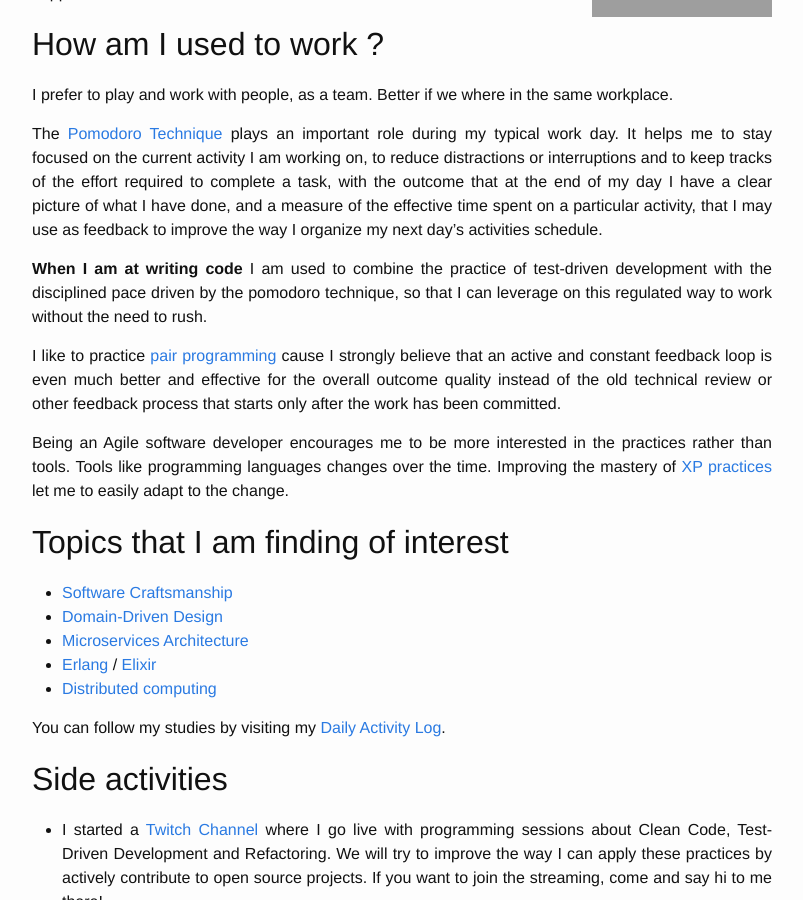
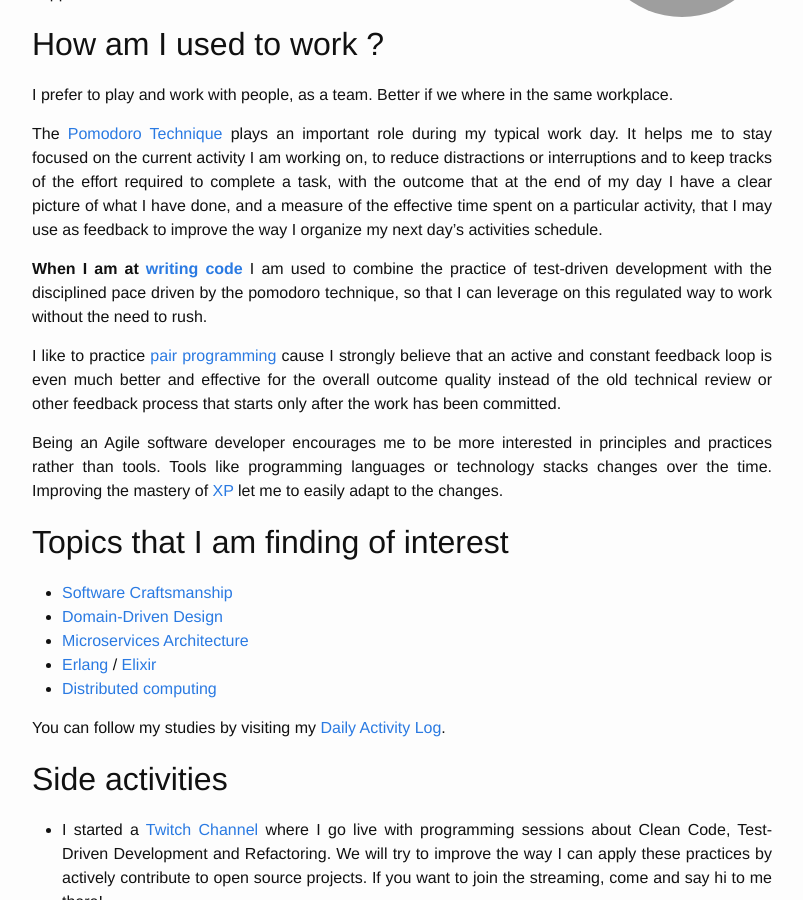
Before and after one commit to joebew42/joebew42.github.io, a Jekyll site: the page built from about.md, in a window 1280 px wide and 900 px high, scrolled down 357 px. Shown: the whole window, without its empty margins (238-1041 px from the left). Built offline with Jekyll 4.4.1, drawn with Linux system fonts in a browser that asks for light colours; grey boxes are pictures that could not be loaded.

Commit message:
fix something in th about

```diff
--- a/about.md
+++ b/about.md
@@ -4,7 +4,7 @@
 permalink: /about/
 ---
 
-<img alt="profile photo" src="https://avatars1.githubusercontent.com/u/1238549?v=4&s=180" style="float:right;margin:30px;margin-right:0" />
+<img alt="profile photo" src="https://avatars1.githubusercontent.com/u/1238549?v=4&s=180" style="float:right;margin:30px;margin-right:0;border-radius:50%" />
 
 _"There is nothing you can't do, but only things you won't to do"_
 
@@ -18,11 +18,11 @@
 
 The [Pomodoro Technique](https://en.wikipedia.org/wiki/Pomodoro_Technique) plays an important role during my typical work day. It helps me to stay focused on the current activity I am working on, to reduce distractions or interruptions and to keep tracks of the effort required to complete a task, with the outcome that at the end of my day I have a clear picture of what I have done, and a measure of the effective time spent on a particular activity, that I may use as feedback to improve the way I organize my next day's activities schedule.
 
-**When I am at writing code** I am used to combine the practice of test-driven development with the disciplined pace driven by the pomodoro technique, so that I can leverage on this regulated way to work without the need to rush.
+**When I am at [writing code](https://gist.github.com/joebew42/0ff621459779d0e7c1058f87dae3cea2)** I am used to combine the practice of test-driven development with the disciplined pace driven by the pomodoro technique, so that I can leverage on this regulated way to work without the need to rush.
 
 I like to practice [pair programming](https://en.wikipedia.org/wiki/Pair_programming) cause I strongly believe that an active and constant feedback loop is even much better and effective for the overall outcome quality instead of the old technical review or other feedback process that starts only after the work has been committed.
 
-Being an Agile software developer encourages me to be more interested in the practices rather than tools. Tools like programming languages changes over the time. Improving the mastery of [XP practices](https://en.wikipedia.org/wiki/Extreme_programming_practices) let me to easily adapt to the change.
+Being an Agile software developer encourages me to be more interested in principles and practices rather than tools. Tools like programming languages or technology stacks changes over the time. Improving the mastery of [XP](https://en.wikipedia.org/wiki/Extreme_programming) let me to easily adapt to the changes.
 
 ## Topics that I am finding of interest
 
```
